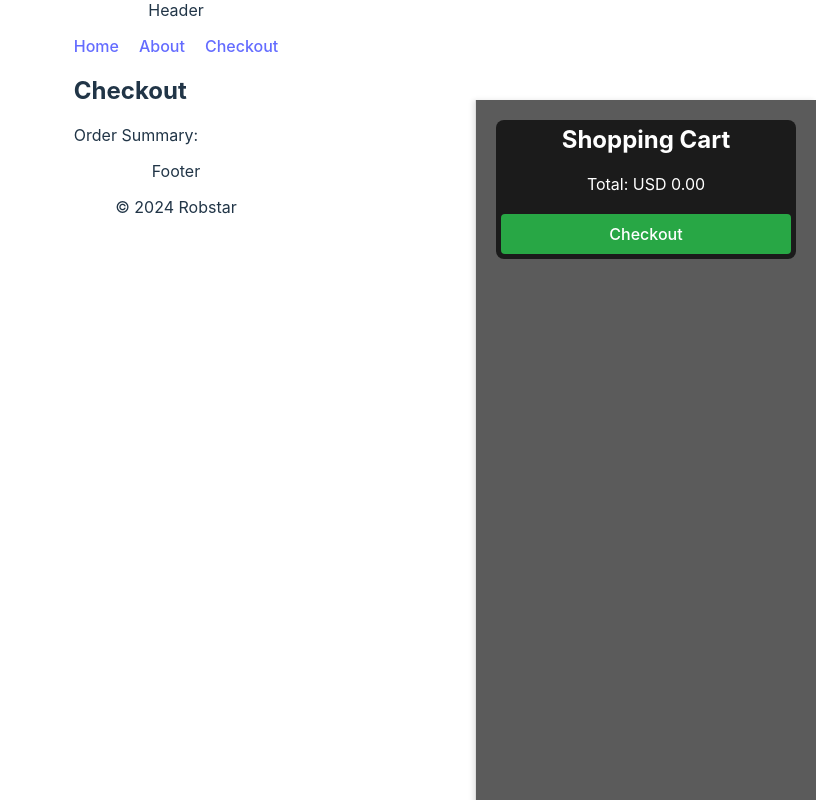
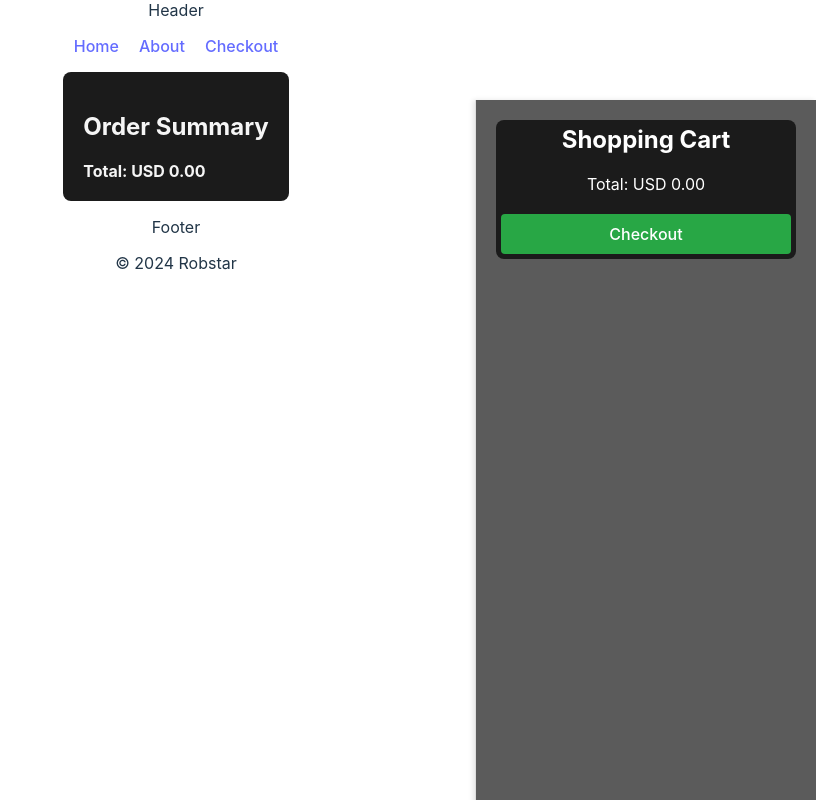
Before and after one commit to RobertAhlin/webshop-with-react, a React (Vite) app: page /checkout in a window 1280 px wide. Shown: the whole page, without its empty margins (464-1280 px from the left). Built offline with nearby package versions, Linux system fonts and the light colour scheme.

Commit message:
Present the items from the shopping cart in checkout page.

```diff
--- a/src/App.jsx
+++ b/src/App.jsx
@@ -59,7 +59,7 @@ const App = () => {
                     <Routes>
                         <Route path="/" element={<Home addToCart={addToCart} />} />
                         <Route path="/about" element={<About />} />
-                        <Route path="/checkout" element={<Checkout />} />
+                        <Route path="/checkout" element={<Checkout cartItems={cartItems} />} />
                     </Routes>
                 </main>
                 <Footer />
--- /dev/null
+++ b/src/components/OrderSummary.css
@@ -0,0 +1,39 @@
+/* src/components/OrderSummary.css */
+.order-summary {
+    padding: 20px;
+    background: #1b1b1b;
+    border-radius: 8px;
+    max-width: 600px;
+    margin: 0 auto;
+    color: #f5f5f5;
+}
+
+.order-summary h2 {
+    text-align: center;
+    margin-bottom: 20px;
+}
+
+.order-item {
+    display: flex;
+    justify-content: space-between;
+    align-items: center;
+    margin-bottom: 10px;
+    padding: 10px;
+    background: #363535;
+    border-radius: 4px;
+    box-shadow: 0 1px 3px rgba(0, 0, 0, 0.1);
+}
+
+.order-item-details {
+    display: flex;
+    flex-direction: column;
+}
+
+.order-item-title {
+    font-weight: bold;
+    margin-bottom: 5px;
+}
+
+.order-item-price {
+    color: #f5f5f5;
+}
--- /dev/null
+++ b/src/components/OrderSummary.jsx
@@ -0,0 +1,29 @@
+// src/components/OrderSummary.jsx
+import React from 'react';
+import './OrderSummary.css';
+
+const OrderSummary = ({ cartItems }) => {
+    // Calculate total sum of prices
+    const totalSum = cartItems.reduce((total, item) => total + (item.price * item.count), 0);
+
+    return (
+        <div className="order-summary">
+            <h2>Order Summary</h2>
+            <ul>
+                {cartItems.map((item, index) => (
+                    <li key={index} className="order-item">
+                        <div className="order-item-details">
+                            <div className="order-item-title">{item.count} x {item.title}</div>
+                            <div className="order-item-price">USD {(item.price * item.count).toFixed(2)}</div>
+                        </div>
+                    </li>
+                ))}
+            </ul>
+            <div className="total-sum">
+                <strong>Total: USD {totalSum.toFixed(2)}</strong>
+            </div>
+        </div>
+    );
+};
+
+export default OrderSummary;
--- a/src/pages/Checkout.jsx
+++ b/src/pages/Checkout.jsx
@@ -1,12 +1,11 @@
 // src/pages/Checkout.jsx
 import React from 'react';
+import OrderSummary from '../components/OrderSummary';
 
-const Checkout = () => {
+const Checkout = ({ cartItems }) => {
     return (
         <div className="checkout">
-            <h2>Checkout</h2>
-            <p>Order Summary:</p>
-            {/* Add order summary details here */}
+            <OrderSummary cartItems={cartItems} />
         </div>
     );
 };
```
